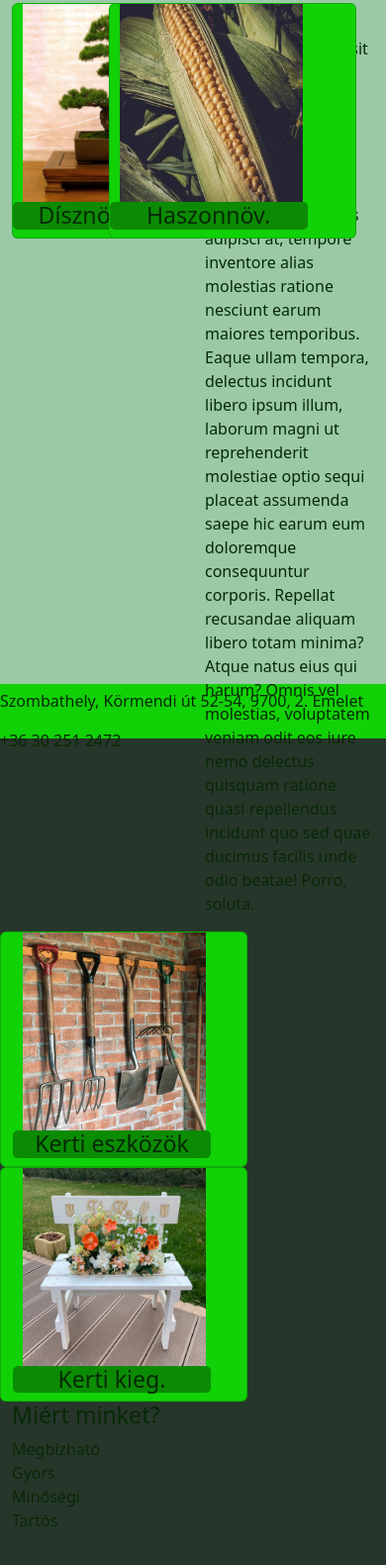
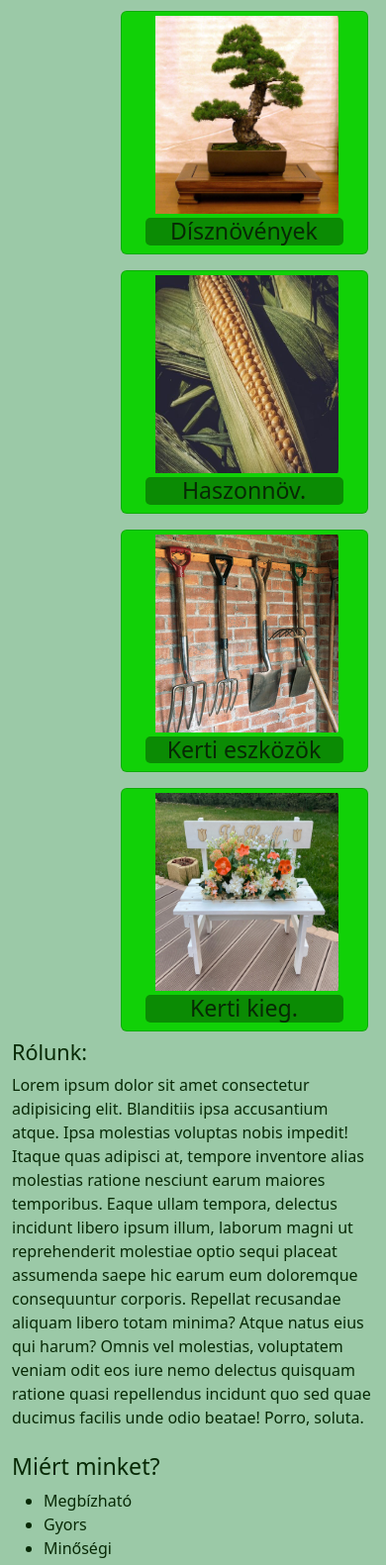
Before and after one commit to xXImrePVPXx/kerteszcumo, a plain HTML site: page index.html in a window 390 px wide. Shown: the part 159-1740 px from the top of the page at 99% size. Drawn offline with nearby package versions, Linux system fonts and the light colour scheme.

Commit message:
full responsive index

```diff
--- a/index.html
+++ b/index.html
@@ -2,16 +2,15 @@
 <html lang="hu">
   <head>
     <meta charset="UTF-8">
-    <meta name="viewport" content="width=device-width, initial-scale=1.0">
     <link href="https://cdn.jsdelivr.net/npm/bootstrap@5.3.2/dist/css/bootstrap.min.css" rel="stylesheet" integrity="sha384-T3c6CoIi6uLrA9TneNEoa7RxnatzjcDSCmG1MXxSR1GAsXEV/Dwwykc2MPK8M2HN" crossorigin="anonymous">
     <link rel="stylesheet" href="style.css">
+    <meta name="viewport" content="width=device-width, initial-scale=1.0">
     <link rel="icon" type="image/x-icon" href="titleicon.jpg">
     <title>Forest Garden</title>
-
   </head>
   <body>
     <nav class="navbar navbar-expand-lg">
-        <img src="fgLogo.png" alt="Logo" width="5%">
+      <img src="fgLogo.png" alt="Logo" width="75px">
       <a class="navbar-brand" href="index.html">Forest Garden</a>
       <button class="navbar-toggler" type="button" data-toggle="collapse" data-target="#navbarNavAltMarkup" aria-controls="navbarNavAltMarkup" aria-expanded="false" aria-label="Toggle navigation">
         <span class="navbar-toggler-icon"></span>
@@ -26,59 +25,85 @@
       </div>
     </nav>
     <div class="container">
-      <div id="udv">
+      <div class="text-center" id="udv">
         <p>Üdvözöllek a Forest Garden honlapján</p>
       </div>
       <div class="row">
-            <div class="col-3">
+        <div class="col-6 mx-auto mx-sm-0">
+          <div class="row mx-auto">
+            <div class="col-xl-6 col-lg-12 my-2">
               <div class="card">
-                  <img src="disznoveny.jpg" alt="">
-                  <a href="decorplants.html"><h3>Dísznövények</h3></a>
+                <div class="mx-auto">
+                  <img src="disznoveny.jpg" class="rounded my-1" alt="Dísznövény">
+                  <a href="decorplants.html">
+                    <h3>Dísznövények</h3>
+                  </a>
+                  </a>
                 </div>
               </div>
-            <div class="col-3">
+            </div>
+            <div class="col-xl-6 col-lg-12 my-2">
+              <div class="mx-auto">
                 <div class="card">
-                  <img src="haszonnov.jpg" alt="">
-                  <a href="farmplants.html"><h3>Haszonnöv.</h3></a>
-                </div>
-              </div><div class="col-6"><div class="iadat">
-                <h4>Rólunk:</h4>
-                <p>Lorem ipsum dolor sit amet consectetur adipisicing elit. Blanditiis ipsa accusantium atque. Ipsa molestias voluptas nobis impedit! Itaque quas adipisci at, tempore inventore alias molestias ratione nesciunt earum maiores temporibus.
-                Eaque ullam tempora, delectus incidunt libero ipsum illum, laborum magni ut reprehenderit molestiae optio sequi placeat assumenda saepe hic earum eum doloremque consequuntur corporis. Repellat recusandae aliquam libero totam minima?
-                Atque natus eius qui harum? Omnis vel molestias, voluptatem veniam odit eos iure nemo delectus quisquam ratione quasi repellendus incidunt quo sed quae ducimus facilis unde odio beatae! Porro, soluta.
-                </p>
+                  <div class="mx-auto">
+                    <img src="haszonnov.jpg" class="rounded my-1" alt="Kukorica">
+                    <a href="farmplants.html">
+                      <h3>Haszonnöv.</h3>
+                    </a>
                   </div>
                 </div>
+              </div>
+            </div>
+            <div class="col-xl-6 col-lg-12 my-2">
 
-            <tr class="col-3">
-              <td>
+                <div class="card"><div class="mx-auto">
+                  <img src="eszkoz.jpg" class="rounded my-1" alt="">
+                  <a href="tools.html">
+                    <h3>Kerti eszközök</h3>
+                  </a>
+                </div>
+              </div>
+            </div>
+            <div class="col-xl-6 col-lg-12 my-2">
                 <div class="card">
-                  <img src="eszkoz.jpg" alt="">
-                  <a href="tools.html"><h3>Kerti eszközök</h3></a>
+                    <div class="mx-auto">
+                  <img src="kieg.jpg" class="rounded my-1" alt="">
+                  <a href="misc.html">
+                    <h3>Kerti kieg.</h3>
+                  </a>
                 </div>
-              </td>
-            <td>
-                <div class="card">
-                  <img src="kieg.jpg" alt="">
-                  <a href="misc.html"><h3>Kerti kieg.</h3></a>
               </div>
-              </td>
-              <td style="padding: 40px;"> <h3>Miért minket?</h3>
+            </div>
+          </div>
+        </div>
+        <div class="col-sm-6 col-12">
+            <div class="iadat mb-4">
+                <h4>Rólunk:</h4>
+                <p>Lorem ipsum dolor sit amet consectetur adipisicing elit. Blanditiis ipsa accusantium atque. Ipsa molestias voluptas nobis impedit! Itaque quas adipisci at, tempore inventore alias molestias ratione nesciunt earum maiores temporibus. Eaque ullam tempora, delectus incidunt libero ipsum illum, laborum magni ut reprehenderit molestiae optio sequi placeat assumenda saepe hic earum eum doloremque consequuntur corporis. Repellat recusandae aliquam libero totam minima? Atque natus eius qui harum? Omnis vel molestias, voluptatem veniam odit eos iure nemo delectus quisquam ratione quasi repellendus incidunt quo sed quae ducimus facilis unde odio beatae! Porro, soluta. </p>
+              </div>
+            <div>
+                <h3>Miért minket?</h3>
                 <ul>
                   <li>Megbízható</li>
                   <li>Gyors</li>
                   <li>Minőségi</li>
                   <li>Tartós</li>
                 </ul>
-              </td>
-            </tr>
-          </table>
             </div>
-
         </div>
-    <div class="footer">
-      <p style="padding-top: 5px;">Szombathely, Körmendi út 52-54, 9700, 2. Emelet</p>
-      <p> +36 30 251 2472</p>
       </div>
+    </div>
+    <div class="footer col-12">
+        <div class="col-6 mx-5 my-0">
+            <div class="row mx-5">
+                Szombathely, Körmendi út 52-54, 9700, 2. Emelet
+            </div>
+            <div class="row mx-5">
+                +36 30 251 2472
+            </div>
+        </div>
+    </div>
+    <script src="https://cdn.jsdelivr.net/npm/@popperjs/core@2.11.8/dist/umd/popper.min.js" integrity="sha384-I7E8VVD/ismYTF4hNIPjVp/Zjvgyol6VFvRkX/vR+Vc4jQkC+hVqc2pM8ODewa9r" crossorigin="anonymous"></script>
+    <script src="https://cdn.jsdelivr.net/npm/bootstrap@5.3.2/dist/js/bootstrap.bundle.min.js" integrity="sha384-C6RzsynM9kWDrMNeT87bh95OGNyZPhcTNXj1NW7RuBCsyN/o0jlpcV8Qyq46cDfL" crossorigin="anonymous"></script>
   </body>
 </html>
--- a/style.css
+++ b/style.css
@@ -28,7 +28,7 @@ img{
 
 .container{
     background-color: #9bc9a7;
-    height: 800px;
+    min-height: 700px;
 }
 
 .card{
@@ -62,6 +62,6 @@ img{
 }
 
 .footer{
-    height: 55px;
+    height: 10%;
     background-color: #11d107;
 }
```
Also changed, not shown: index2.html (deleted, +0 -109 lines). Lines whose indentation alone changed are shown as unchanged.
